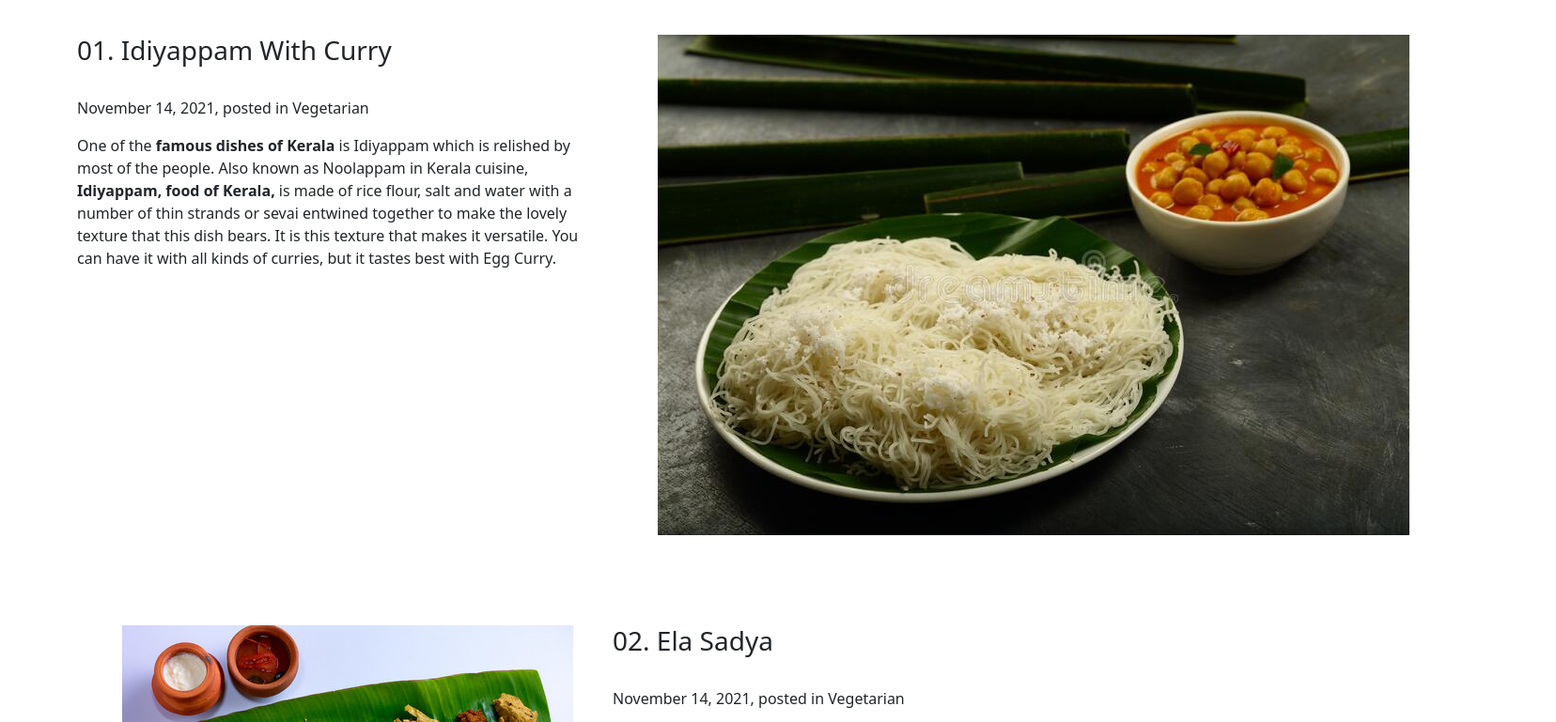
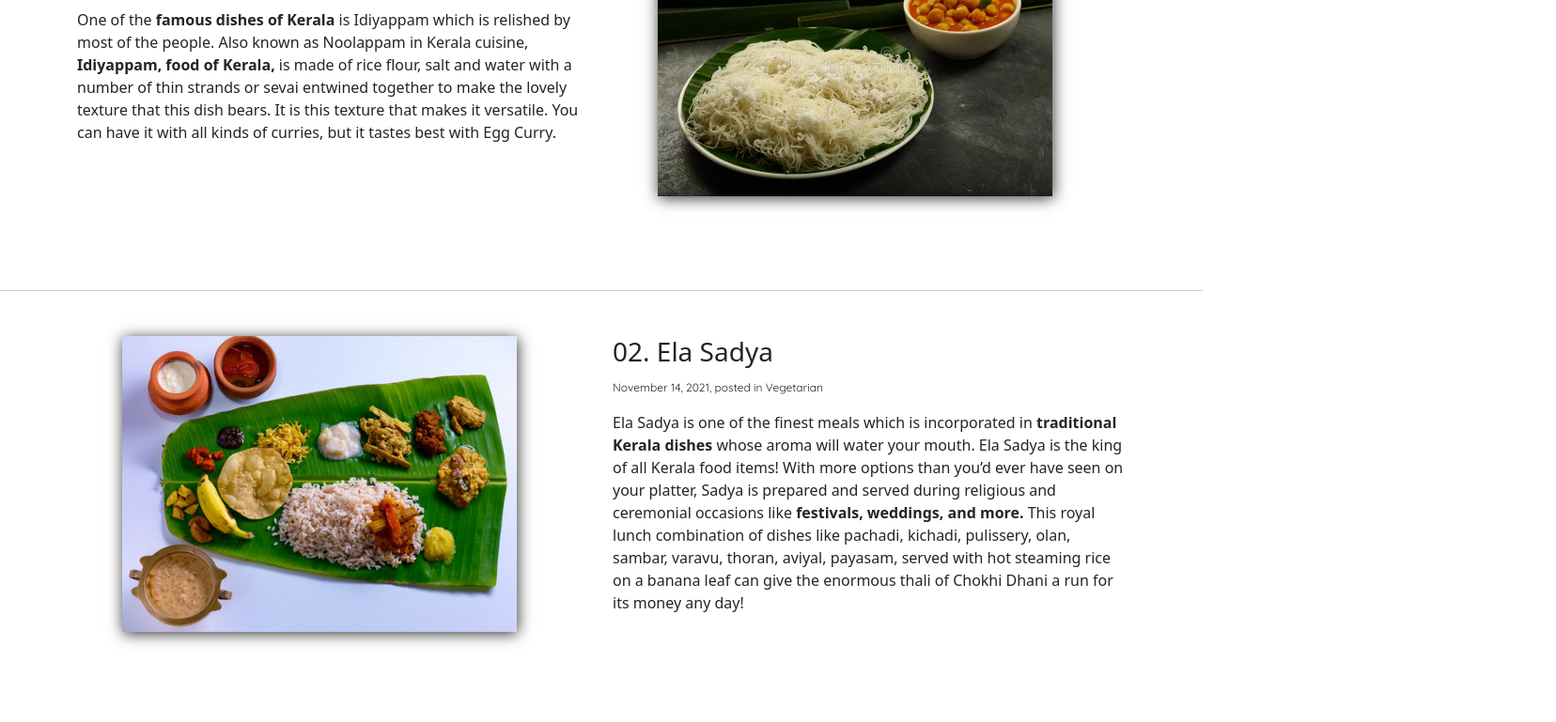
Before and after one commit to suadbadusha/healthy-foods, a plain HTML site: page blogs.html in a window 1280 px wide. Shown: the part 312-1081 px from the top of the page at 94% size, 1656 px wide, since content can reach past the window. Drawn offline with nearby package versions, Linux system fonts and the light colour scheme; the site is published under a folder, as on GitHub Pages, so addresses that start at the root find nothing.

Commit message:
Update blogs.html

```diff
--- a/blogs.html
+++ b/blogs.html
@@ -1,7 +1,7 @@
 <!DOCTYPE html>
 <html lang="en">
 <head>
-    <link rel="stylesheet" href="/style_blog.css">
+    <link rel="stylesheet" href="style_blog.css">
     <meta charset="UTF-8">
     <meta http-equiv="X-UA-Compatible" content="IE=edge">
     <meta name="viewport" content="width=device-width, initial-scale=1.0">
```
